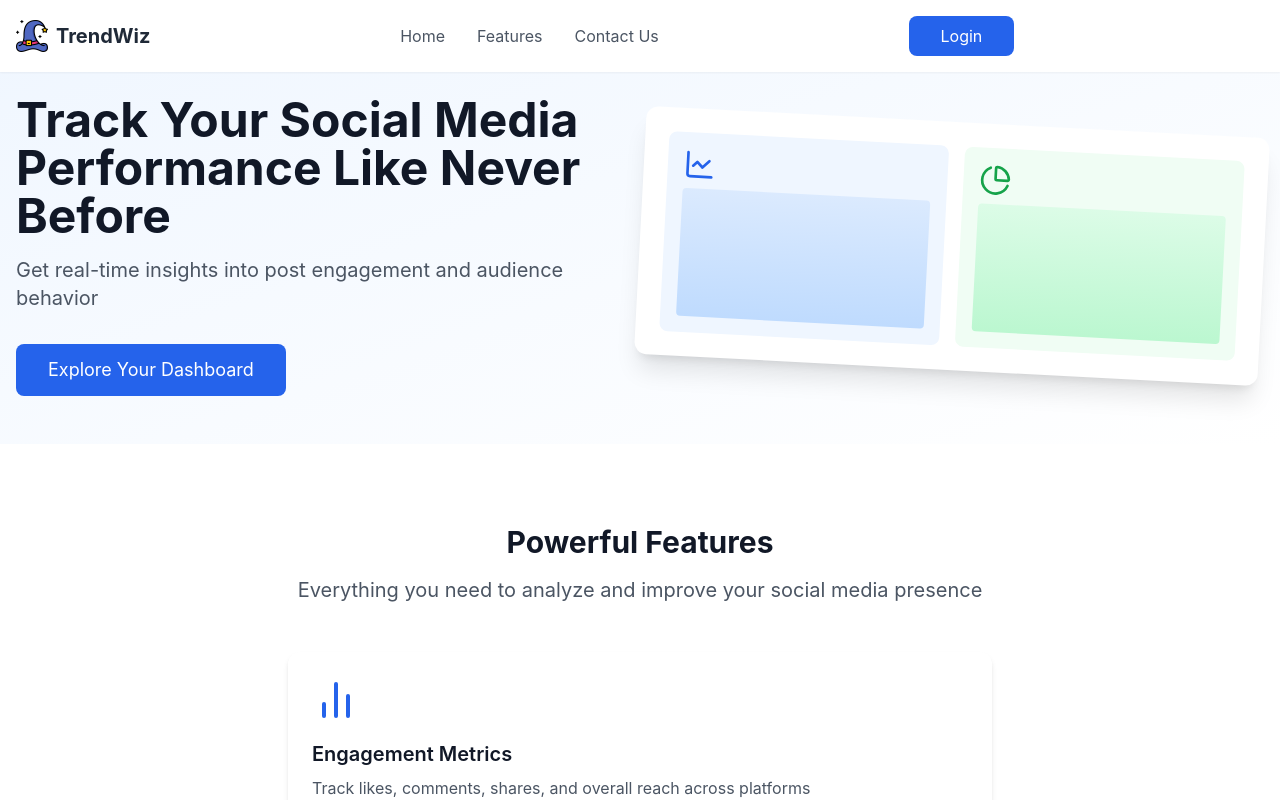
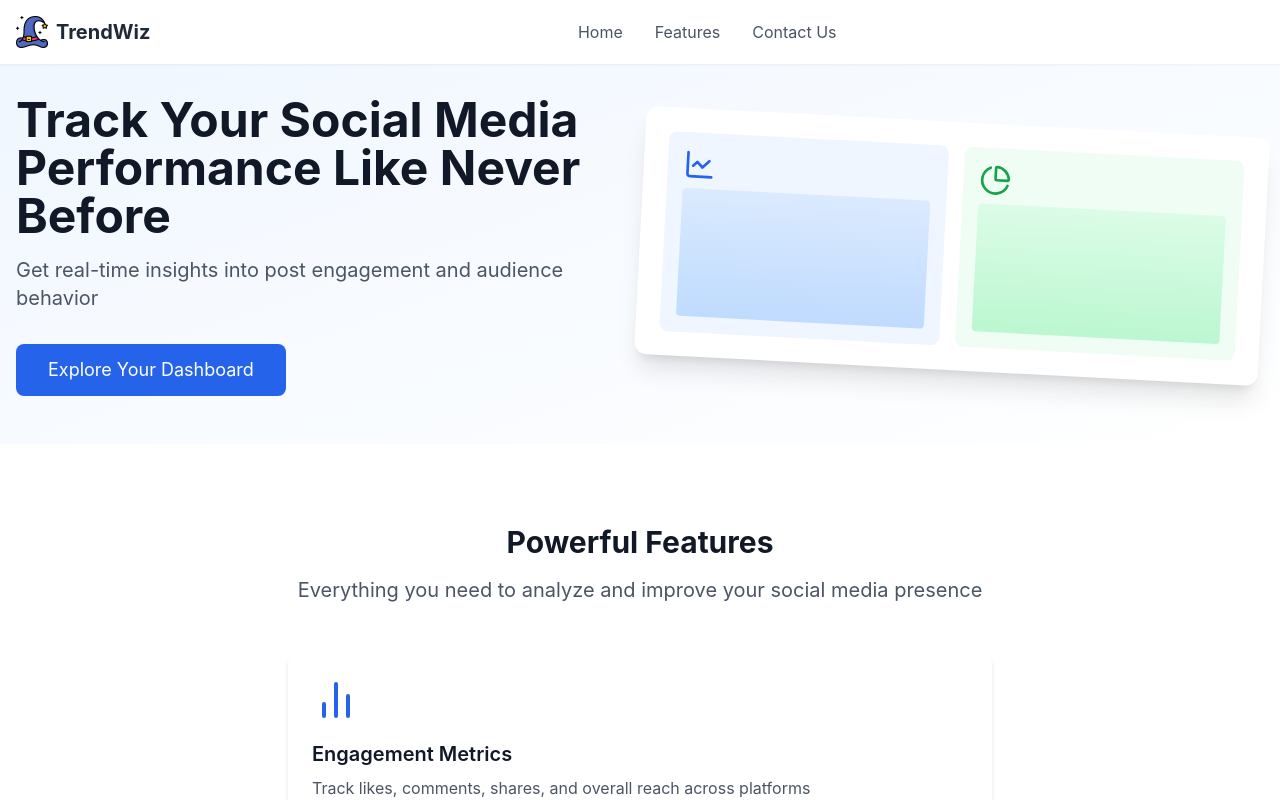
Before and after one commit to IkjotSingh221/supermind-insta-analyser, a React (Create React App) app: page / in a window 1280 px wide. Shown: the top 800 px of the page. Built offline with nearby package versions, Linux system fonts and the light colour scheme; what chartjs-chart-matrix would draw is missing.

Commit message:
login button removed

```diff
--- a/src/App.js
+++ b/src/App.js
@@ -12,7 +12,7 @@
     <div className="app-container">
       <div className="content-container">
         <Routes>
-          <Route path="/login" element={<LoginPage />} />
+          {/* <Route path="/login" element={<LoginPage />} /> */}
           <Route path="/dashboard" element={<Dashboard />} />
           <Route path="/" element={<LandingPage />} />
           <Route path="/chat" element={<ChatPage />} />
--- a/src/UI/LandingPage/components/Header.jsx
+++ b/src/UI/LandingPage/components/Header.jsx
@@ -23,14 +23,14 @@
           <a href="#footer " className="text-gray-600 hover:text-blue-600">Contact Us</a>
         </div>
 
-        <div className="flex items-center space-x-4">
+        {/* <div className="flex items-center space-x-4">
           <button
             onClick={() => navigate('/login')}
             className="px-8 py-2  bg-blue-600 text-white rounded-lg hover:bg-blue-700"
           >
             Login
           </button>
-          </div>
+          </div> */}
         <div className="flex items-center space-x-4">
         </div>
       </nav>
--- a/src/UI/dashboard/components/PageViewsBarChart.jsx
+++ b/src/UI/dashboard/components/PageViewsBarChart.jsx
@@ -98,6 +98,7 @@
             position: 'absolute',
             width: '100%',
             backfaceVisibility: 'hidden',
+            height:'100%',
           }}
         >
           <Button onClick={handleFlip} text={'Get AI Insights'} bgColor='bg-blue-100' textColor='text-blue-900' hoverColor='bg-blue-300' activeBorder='border-blue-900' />
```
